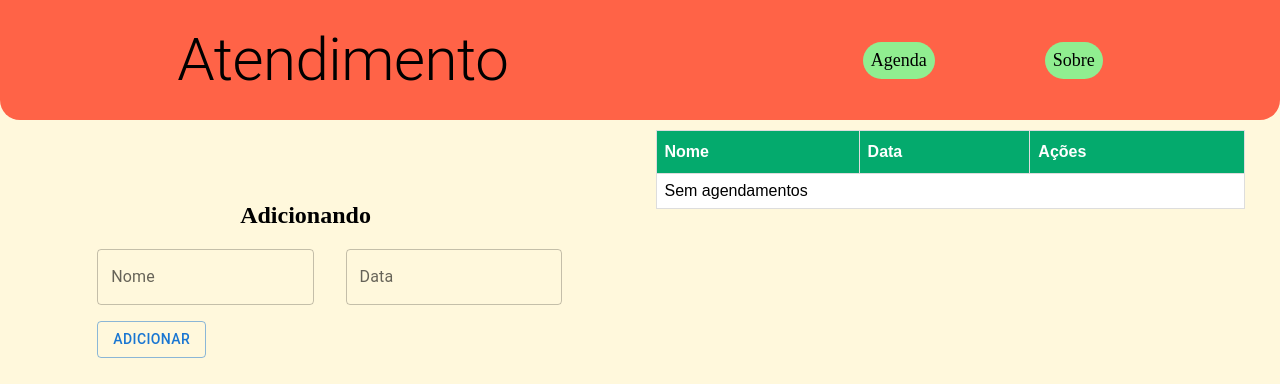
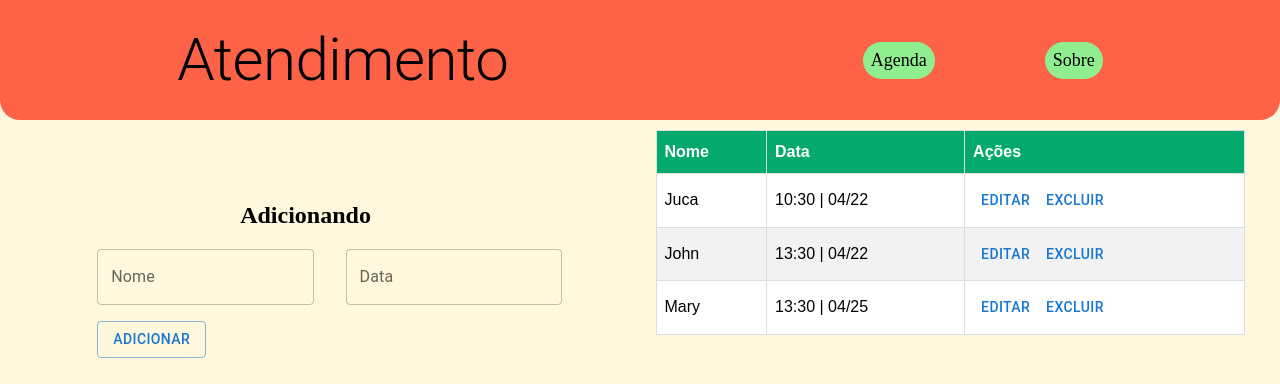
Before and after one commit to CaioCesarP/Agenda-atendimento, a React (Create React App) app: page / in a window 1280 px wide. Shown: the top 384 px of the page. Built offline with nearby package versions, Linux system fonts and the light colour scheme.

Commit message:
feat/funções

```diff
--- a/src/inicial/components/Components-Content/addUser.js
+++ b/src/inicial/components/Components-Content/addUser.js
@@ -1,23 +1,22 @@
 import React, { useState } from "react";
 import { TextField, Button } from "@mui/material";
 
-const AddUser = (props) => {
-  const [user, setUser] = useState(props.initialState);
+const AddUserForm = (props) => {
+  const [user, setUser] = useState(props.initialFormState);
 
-  const HandleChangeInput = (event) => {
-    const { nome, value } = event.target;
+  const handleInputChange = (event) => {
+    const { name, value } = event.target;
 
-    setUser({ ...user, [nome]: value });
+    setUser({ ...user, [name]: value });
   };
-
   return (
     <form
       onSubmit={(event) => {
         event.preventDefault();
-        // if (user.nome !== null && user.data !== null) return
+        if (user.nome === "" && (user.data === "" || user.data.length <= 3) ) return
 
         props.addUser(user);
-        setUser(props.initialState);
+        setUser(props.initialFormState);
       }}
     >
       <div className="box-input">
@@ -27,7 +26,7 @@ const AddUser = (props) => {
           className="input input--nome"
           label="Nome"
           value={user.nome}
-          onChange={HandleChangeInput}
+          onChange={handleInputChange}
         />
         <TextField
           name="data"
@@ -35,16 +34,18 @@ const AddUser = (props) => {
           className="input input--data"
           label="Data"
           value={user.data}
-          onChange={HandleChangeInput}
+          onChange={handleInputChange}
         />
       </div>
       <div className="box-button">
         <div className="adjust-1">
-          <Button type="submit" variant="outlined">adicionar</Button>
+          <Button type="submit" variant="outlined">
+            adicionar
+          </Button>
         </div>
       </div>
     </form>
   );
 };
 
-export default AddUser;
+export default AddUserForm;
--- a/src/inicial/components/Components-Content/editUser.js
+++ b/src/inicial/components/Components-Content/editUser.js
@@ -1,17 +1,17 @@
-import React from "react";
+import React, { useEffect, useState } from "react";
 import { TextField, Button } from "@mui/material";
 
 const EditUser = (props) => {
-  const [user, setUser] = React.useState(props.currentUser);
+  const [user, setUser] = useState(props.currentUser);
 
-  React.useEffect(() => {
+  useEffect(() => {
     setUser(props.currentUser);
   }, [props]);
 
-  const HandleChange = (event) => {
-    const { nome, value } = event.target;
+  const handleInputChange = (event) => {
+    const { name, value } = event.target;
 
-    setUser({ ...user, [nome]: value });
+    setUser({ ...user, [name]: value });
   };
 
   return (
@@ -28,19 +28,21 @@ const EditUser = (props) => {
           className="input input--nome"
           label="Nome"
           value={user.nome}
-          onChange={HandleChange}
+          onChange={handleInputChange}
         />
         <TextField
           name="data"
           className="input input--data"
           label="Data"
           value={user.data}
-          onChange={HandleChange}
+          onChange={handleInputChange}
         />
       </div>
       <div className="box-button">
         <div className="adjust-1">
-          <Button type="submit" variant="outlined">editar</Button>
+          <Button type="submit" variant="outlined">
+            editar
+          </Button>
           <Button variant="outlined" onClick={() => props.setEditing(false)}>
             cancelar
           </Button>
--- a/src/inicial/components/Content.js
+++ b/src/inicial/components/Content.js
@@ -1,30 +1,29 @@
-import '../../style.css';
+import "../../style.css";
 
 import Table from "./Components-Content/Table";
-import AddUser from "./Components-Content/addUser";
+import AddUserForm from "./Components-Content/addUser";
 import EditUser from "./Components-Content/editUser";
 
 import React, { useState } from "react";
 
 const Content = () => {
   const usersData = [
-    // { id: 1, nome: "Juca", data: "24/04 | 13:30" },
-    // { id: 2, nome: "Maria", data: "24/04 | 15:30" },
-    // { id: 3, nome: "Leonardo", data: "25/04 | 15:30" },
+    { id: 1, nome: "Juca", data: "10:30 | 04/22" },
+    { id: 2, nome: "John", data: "13:30 | 04/22" },
+    { id: 3, nome: "Mary", data: "13:30 | 04/25" },
   ];
 
-  const initialState = { id: null, nome: "", data: "" };
+  const initialFormState = { id: null, nome: "", data: "" };
 
   const [users, setUsers] = useState(usersData);
 
   const [editing, setEditing] = useState(false);
 
-  const [currentUser, setCurrentUser] = useState(initialState);
+  const [currentUser, setCurrentUser] = useState(initialFormState);
 
   const addUser = (user) => {
     user.id = users.length + 1;
 
-    console.log(user.id)
     setUsers([...users, user]);
   };
 
@@ -38,10 +37,10 @@ const Content = () => {
     setCurrentUser({ id: user.id, nome: user.nome, data: user.data });
   };
 
-  const updateUser = (id, updateUser) => {
+  const updateUser = (id, updatedUser) => {
     setEditing(false);
 
-    setUsers(users.map((user) => (user.id === id ? updateUser : user)));
+    setUsers(users.map((user) => (user.id === id ? updatedUser : user)));
   };
 
   return (
@@ -60,7 +59,7 @@ const Content = () => {
           ) : (
             <div className="adjust">
               <h2 className="subtitle">Adicionando</h2>
-              <AddUser initialState={initialState} addUser={addUser} />
+              <AddUserForm initialFormState={initialFormState} addUser={addUser} />
             </div>
           )}
         </div>
--- a/src/style.css
+++ b/src/style.css
@@ -61,6 +61,9 @@ body {
 
 .nav--link:hover {
   color: whitesmoke;
+
+  position: relative;
+  transform: scale(1.2);
 
   background-color: green;
 
@@ -305,6 +308,6 @@ body {
   }
 
   .content .field {
-    height: 60%;
+    height: 42%;
   }
 }
```
Also changed, not shown: 11 other files (tests, documents, lock files or other folders).
